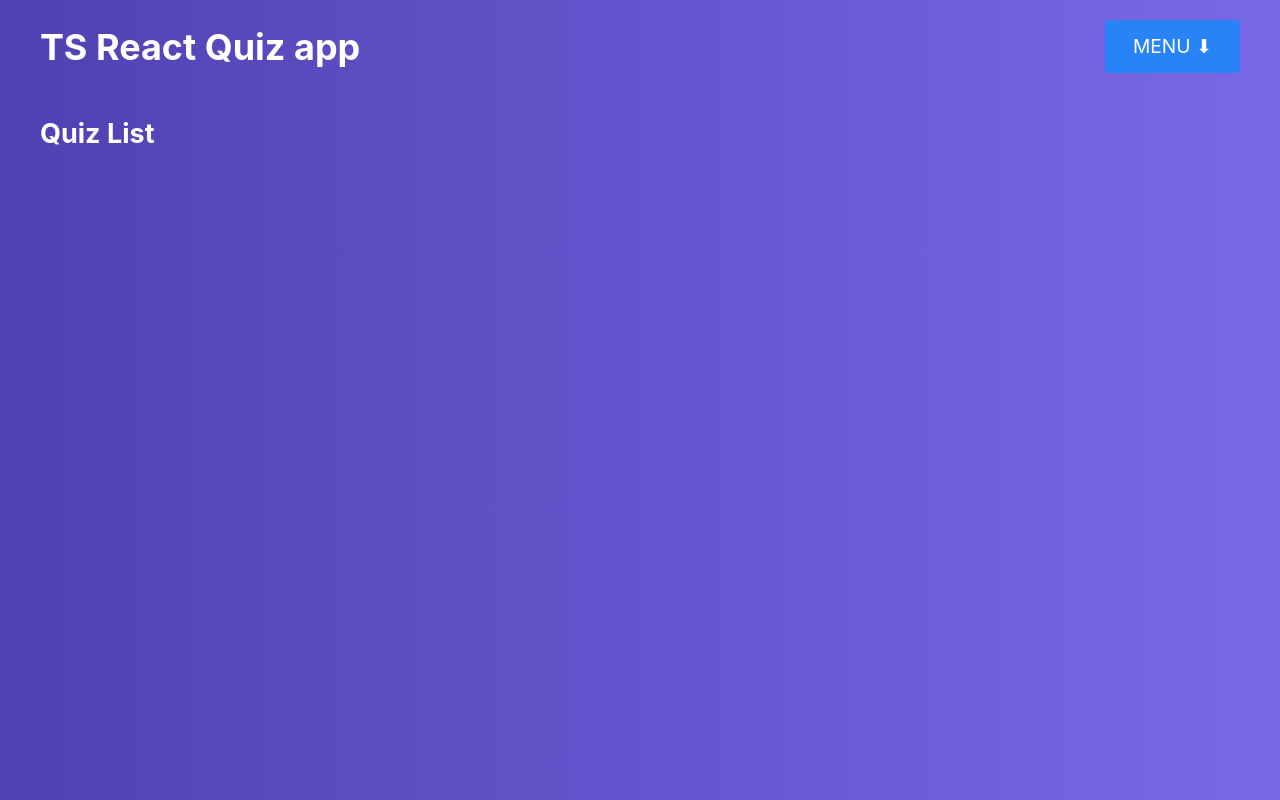
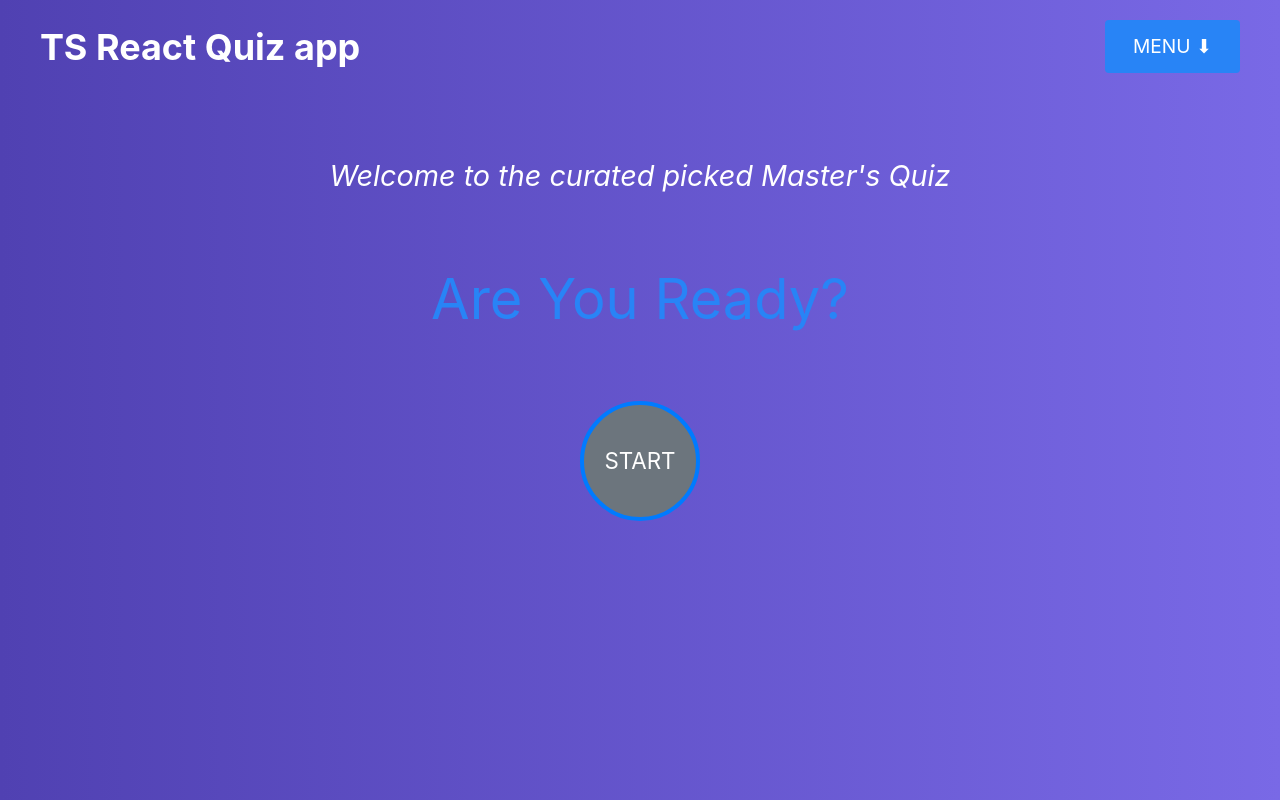
Before and after one commit to Filgeary/ts-react-quiz-app, a React (Create React App) app: page / in a window 1280 px wide. Built offline with nearby package versions, Linux system fonts and the light colour scheme.

Commit message:
feat: add WelcomeScreen

```diff
--- a/src/App/App.tsx
+++ b/src/App/App.tsx
@@ -5,7 +5,7 @@ import { IQuiz } from '../models'
 import { _mockQuizzes } from '../_mocks/_mockQuizzes'
 import NavBar from '../ui/NavBar/NavBar'
 import { Route, Routes } from 'react-router-dom'
-import QuizList from '../components/QuizList/QuizList'
+import WelcomeScreen from '../components/WelcomeScreen/WelcomeScreen'
 import Auth from '../components/Auth/Auth'
 import QuizCreator from '../components/QuizCreator/QuizCreator'
 import { LogoLink } from '../ui/LogoLink/LogoLink'
@@ -21,7 +21,7 @@ const App = () => (
 
     <main>
       <Routes>
-        <Route path='/' element={<QuizList />} />
+        <Route path='/' element={<WelcomeScreen />} />
         <Route path='/auth' element={<Auth />} />
         <Route path='/quiz/:id' element={<Quiz data={quizzesData} />} />
         <Route path='/quiz-creator' element={<QuizCreator />} />
--- a/src/components/QuizList/QuizList.tsx
+++ /dev/null
@@ -1,11 +0,0 @@
-import React from 'react'
-
-const QuizList = () => {
-  return (
-    <div>
-      <h2>Quiz List</h2>
-    </div>
-  )
-}
-
-export default QuizList
--- /dev/null
+++ b/src/components/WelcomeScreen/WelcomeScreen.module.css
@@ -0,0 +1,34 @@
+.wrapper {
+  display: grid;
+  gap: 60px;
+  padding: 40px 0;
+  align-items: center;
+  text-align: center;
+}
+
+.heading {
+  font-weight: normal;
+  font-size: 1.8rem;
+  font-style: italic;
+}
+
+.message {
+  font-size: 3.5rem;
+  color: #2884f6;
+}
+
+.link {
+  display: inline-block;
+  margin: 0 auto;
+  width: 120px;
+  height: 120px;
+  color: #fff;
+  font-size: 1.4rem;
+  background-color: #6c757d;
+  border-radius: 50%;
+  border: 4px solid #007bff;
+  cursor: pointer;
+}
+.link:hover {
+  background-color: hsl(208, 7%, 41%);
+}
--- /dev/null
+++ b/src/components/WelcomeScreen/WelcomeScreen.tsx
@@ -0,0 +1,26 @@
+import React from 'react'
+import cls from './WelcomeScreen.module.css'
+import { useNavigate } from 'react-router-dom'
+
+const WelcomeScreen = () => {
+  const navigate = useNavigate()
+  const handleClickGoToQuiz = (): void => navigate('/quiz/1')
+
+  return (
+    <div className={cls.wrapper}>
+      <h2 className={cls.heading}>
+        Welcome to the curated picked Master's Quiz
+      </h2>
+      <p className={cls.message}>Are You Ready?</p>
+      <button
+        type={'button'}
+        className={cls.link}
+        onClick={handleClickGoToQuiz}
+      >
+        START
+      </button>
+    </div>
+  )
+}
+
+export default WelcomeScreen
```
Also changed, not shown: 2 other files (tests, documents, lock files or other folders).
